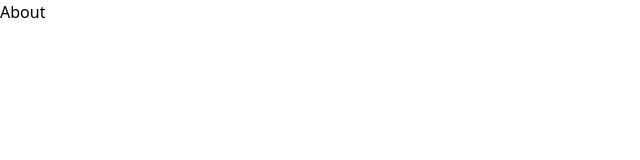
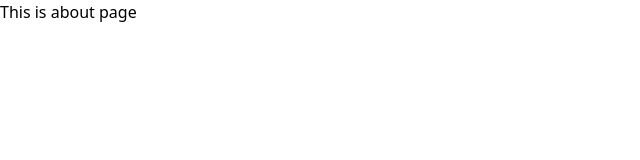
Before and after one commit to rjspyk5/Ajker-News, a React (Vite) app: page /about in a window 1280 px wide. Shown: the top 160 px of the page, without its empty margins (0-640 px from the left). Built offline with nearby package versions, Linux system fonts and the light colour scheme; a web font is replaced by a local one.

Commit message:
about page update

```diff
--- a/src/pages/About/About.jsx
+++ b/src/pages/About/About.jsx
@@ -1,5 +1,5 @@
 import React from "react";
 
 export const About = () => {
-  return <div>About</div>;
+  return <div>This is about page</div>;
 };
```
